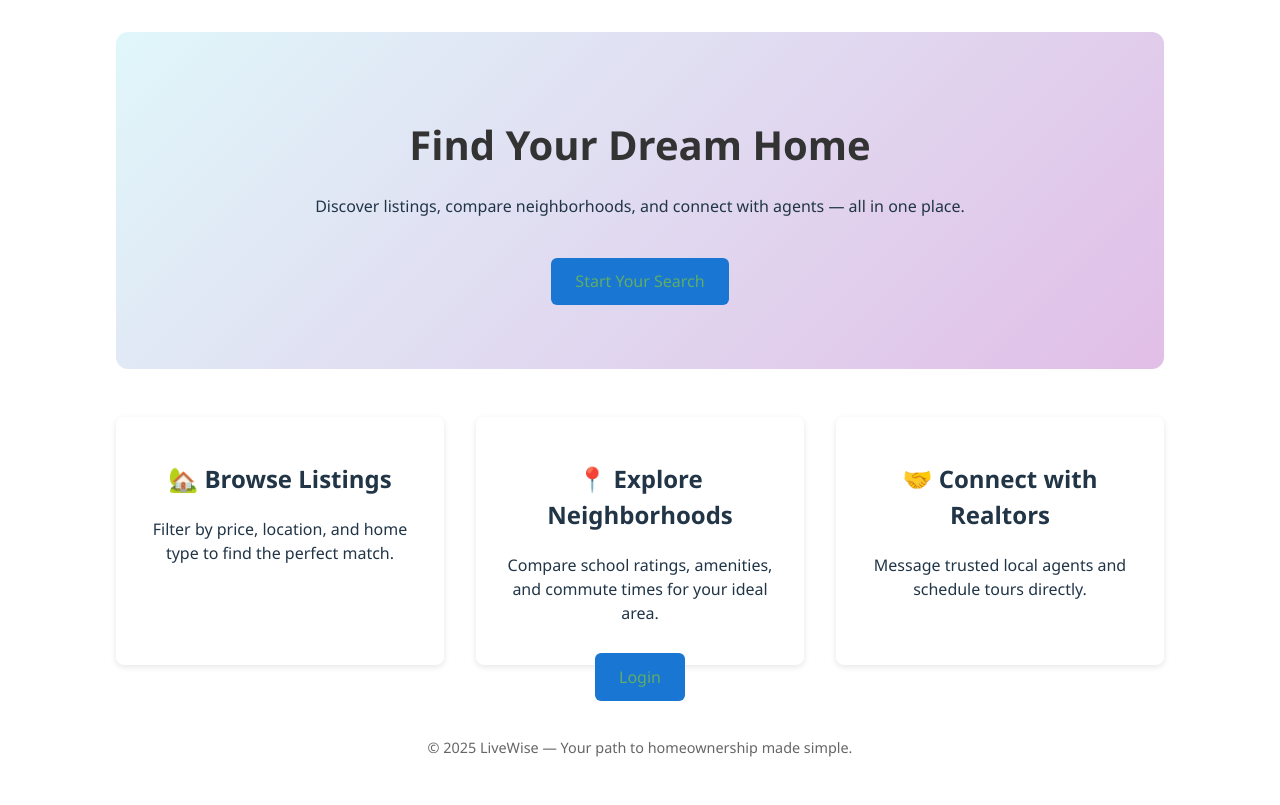
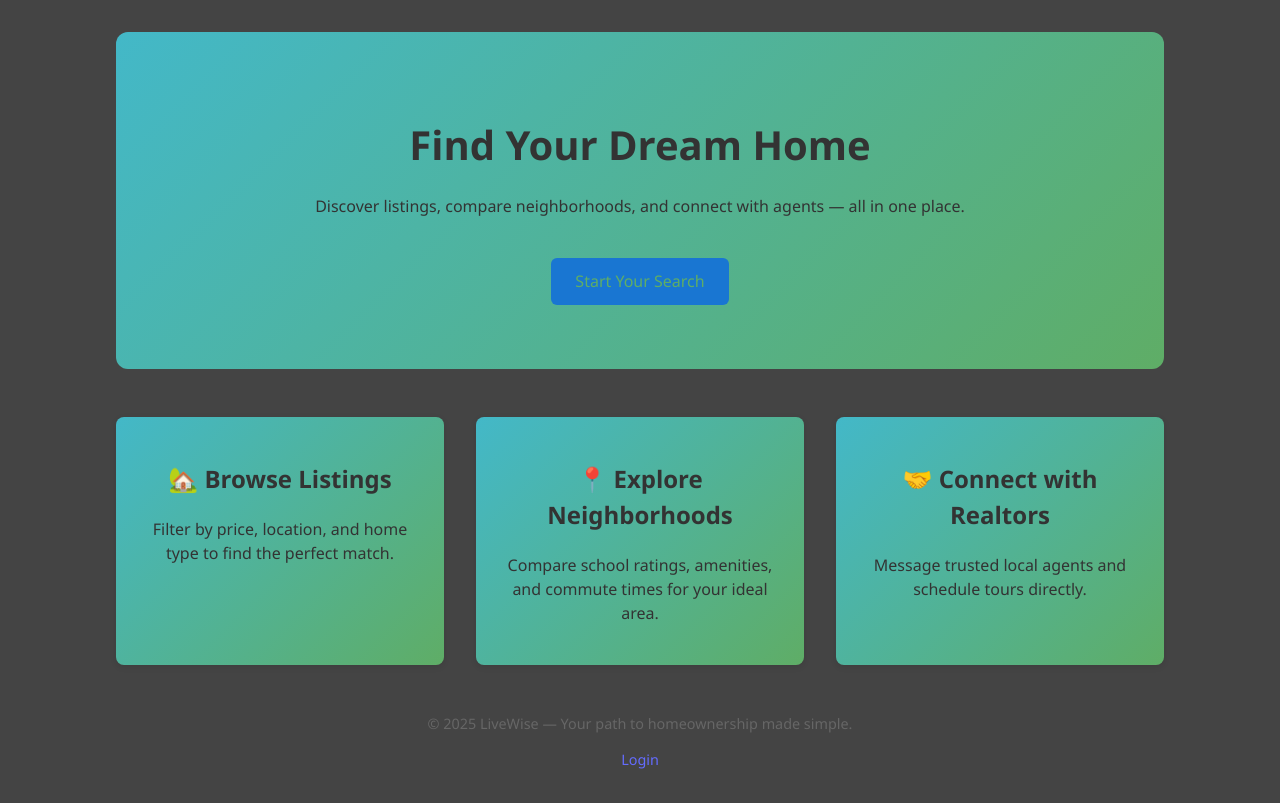
Before and after one commit to WVU-CS330-2025-08-Group03/cs330-2025-group03, a React (Vite) app in the folder frontend/app/: page / in a window 1280 px wide. Built offline with nearby package versions, Linux system fonts and the light colour scheme.

Commit message:
fixed app css

```diff
--- a/frontend/app/src/App.css
+++ b/frontend/app/src/App.css
@@ -7,13 +7,13 @@
   text-align: center;
   font-family: 'Segoe UI', sans-serif;
 }
-/* body {
+ body {
   background-color: #444;
-} */
+}
 
 /* Hero section */
 .hero {
-  background: linear-gradient(135deg, #e0f7fa, #e1bee7);
+  background: linear-gradient(135deg, #43b8c8, #5fad66);
   padding: 4rem 2rem;
   border-radius: 12px;
   margin-bottom: 3rem;
@@ -23,7 +23,9 @@
   font-size: 2.5rem;
   color: #333;
 }
-
+.hero p{
+  color: #333;
+}
 .cta-button {
   margin-top: 1.5rem;
   padding: 0.8rem 1.5rem;
@@ -45,11 +47,12 @@
   justify-content: space-around;
   flex-wrap: wrap;
   gap: 2rem;
+  color: #333;
 }
 
 .features div {
   width: 280px;
-  background: #fff;
+  background: linear-gradient(135deg, #43b8c8, #5fad66);
   padding: 1.5rem;
   border-radius: 8px;
   box-shadow: 0 2px 6px rgba(0, 0, 0, 0.1);
--- a/frontend/app/src/App.jsx
+++ b/frontend/app/src/App.jsx
@@ -26,9 +26,10 @@
           <p>Message trusted local agents and schedule tours directly.</p>
         </div>
       </section>
-       <Link to="/login" className="cta-button">Login</Link>
+
       <footer>
         <p>© 2025 LiveWise — Your path to homeownership made simple.</p>
+        <Link to="/login" className="">Login</Link>
       </footer>
     </main>
   )
```
